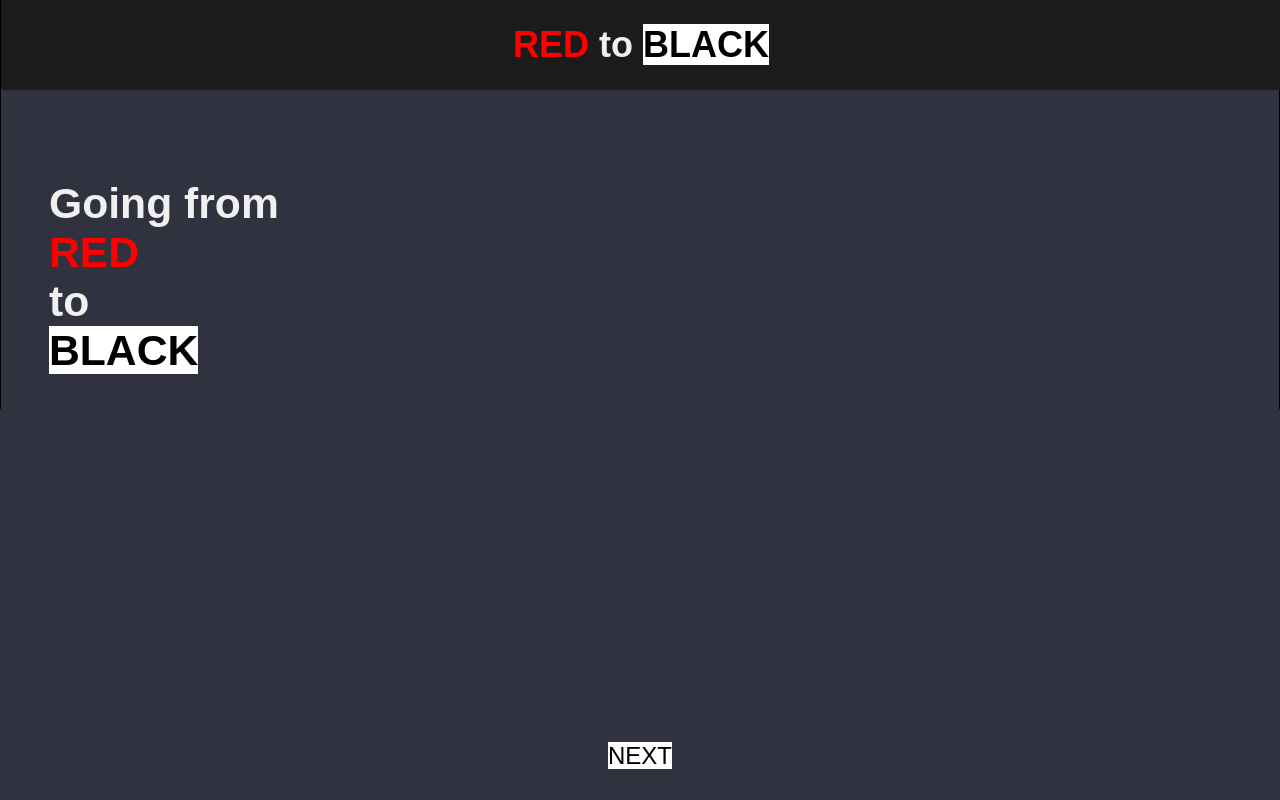
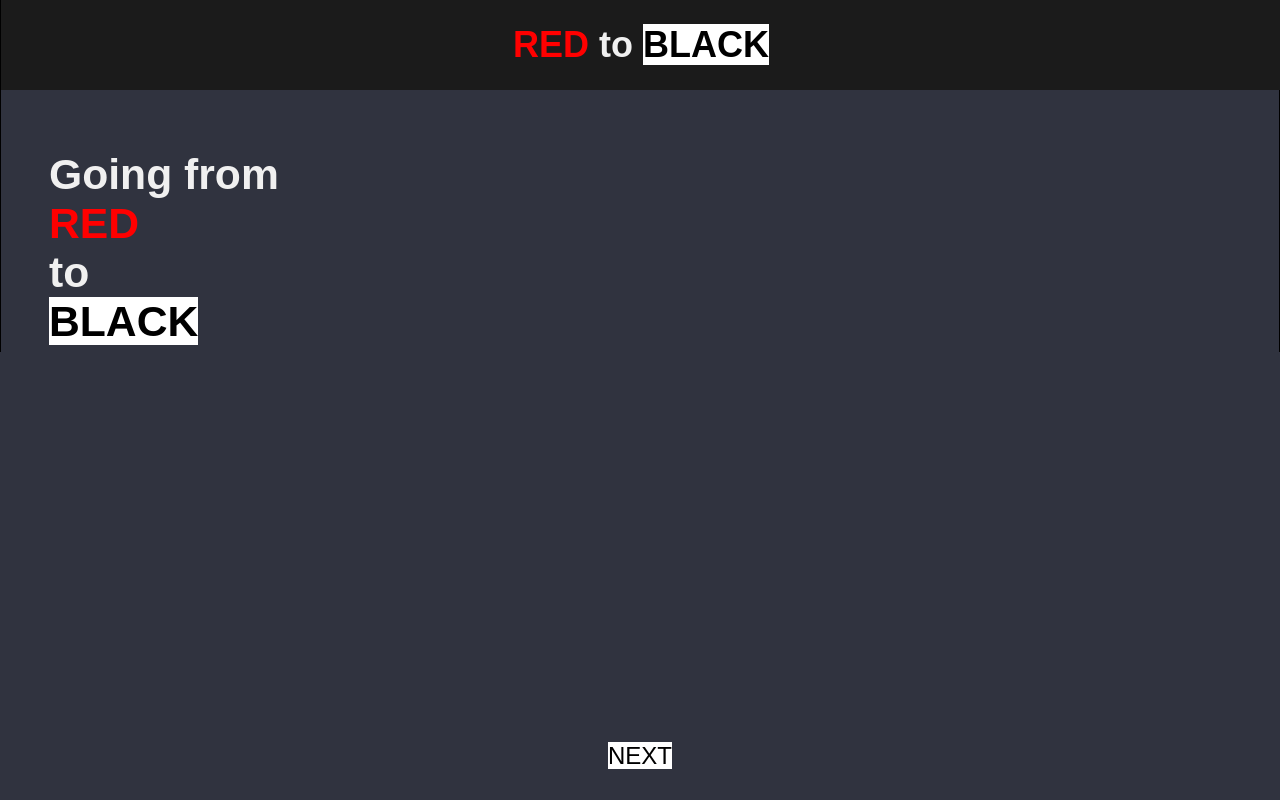
Before and after one commit to robzwolf/redtoblack, a plain HTML site: page frontend/index.html in a window 1280 px wide. Drawn offline with Linux system fonts and the light colour scheme.

Commit message:
Removing h1

```diff
--- a/frontend/index.html
+++ b/frontend/index.html
@@ -24,13 +24,13 @@
 
   <main id="welcome-1">
     <div class="aligned-left-para">
-      <h1><span>Going from</span>
+      <span>Going from</span>
       <br>
       <span class="red-text">RED</span>
       <br>
       <span>to</span>
       <br>
-      <span class="black-text">BLACK</span></h1>
+      <span class="black-text">BLACK</span>
     </div>
 
     <div class="lower-button">
--- a/frontend/style.css
+++ b/frontend/style.css
@@ -115,7 +115,7 @@ main {
   font-size:12px;
 }
 
-.aligned-left-para h1 {
+.aligned-left-para {
   text-align: left;
   padding-top: 60px;
   padding-left: 42px;
```
